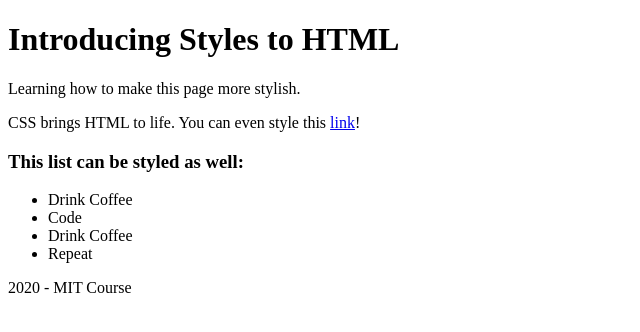
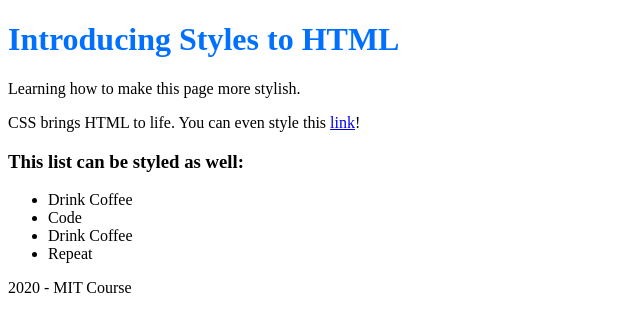
Before and after one commit to JAGeorge54/workingWithCssAndHtml, a plain HTML site: page index.html in a window 1280 px wide. Shown: the whole page, without its empty margins (0-640 px from the left). Drawn offline with Linux system fonts and the light colour scheme.

Commit message:
h1 color change

```diff
--- a/styles.css
+++ b/styles.css
@@ -1,4 +1,5 @@
 h1 {
+    color: #0170FF;
 }
 
 a {
```
